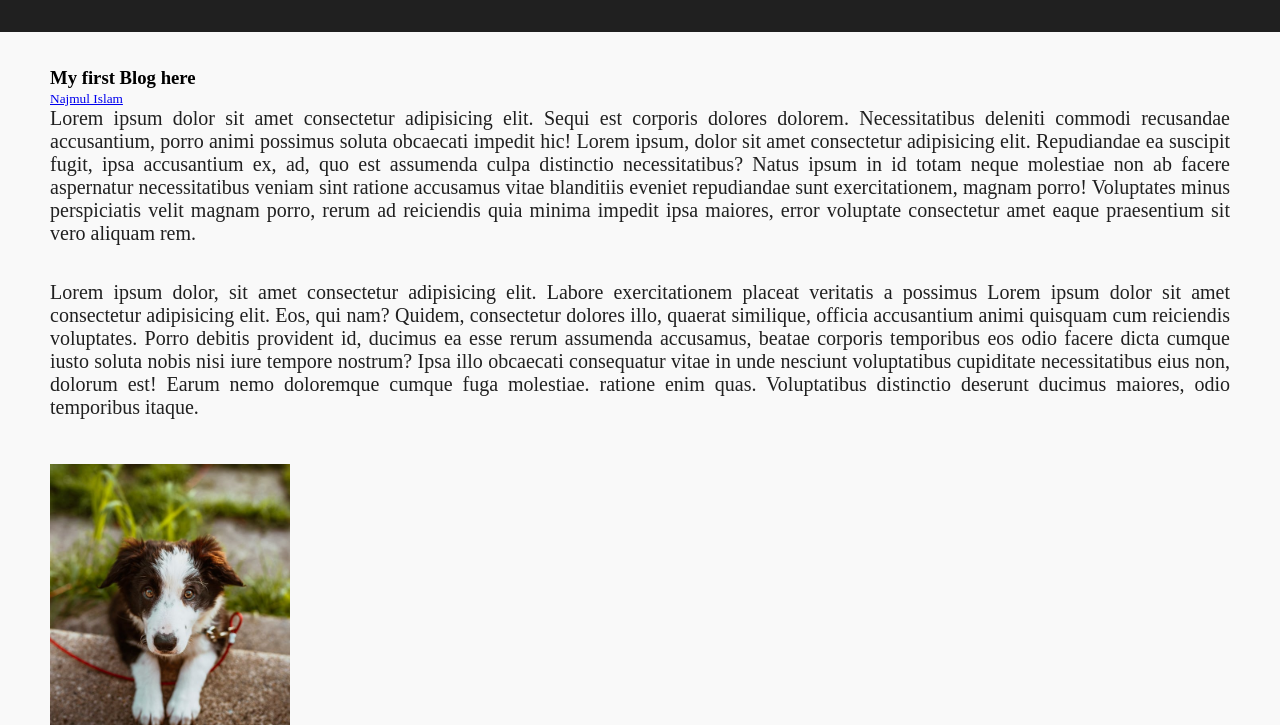
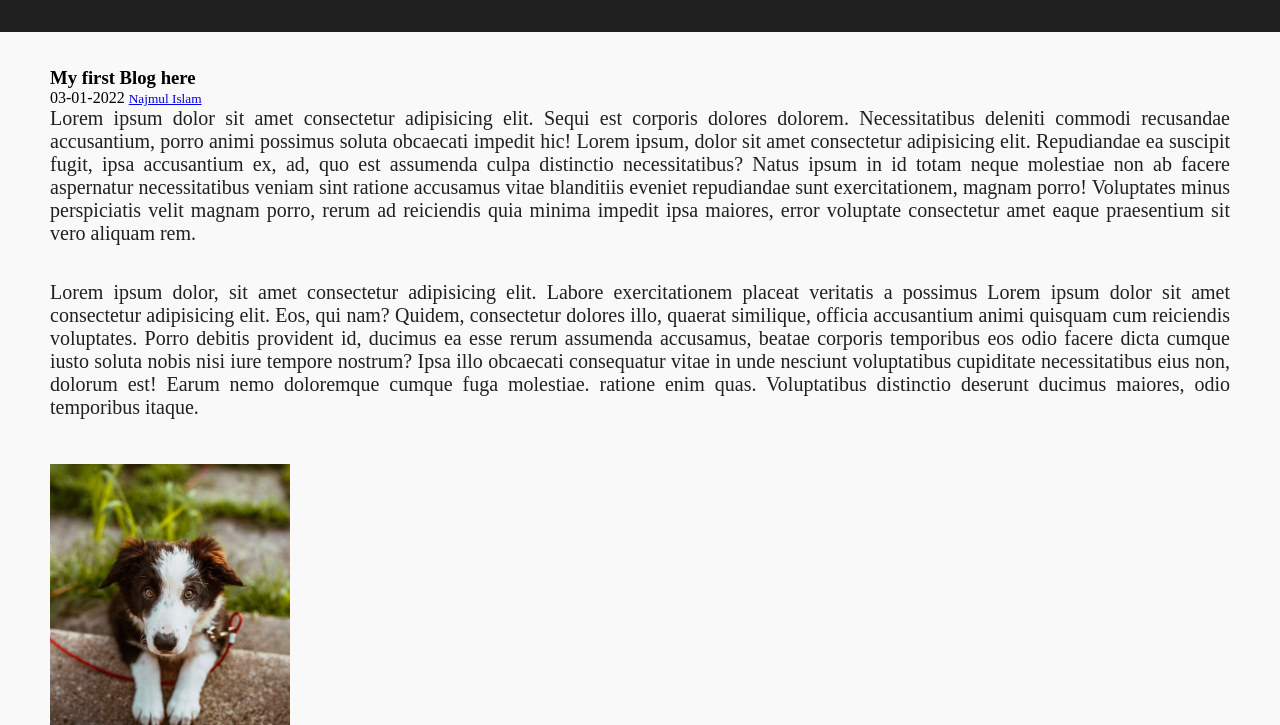
Before and after one commit to snislam/final-practise, a plain HTML site: page index.html in a window 1280 px wide. Shown: the part 75-800 px from the top of the page. Drawn offline with Linux system fonts and the light colour scheme.

Commit message:
second man

```diff
--- a/index.html
+++ b/index.html
@@ -13,6 +13,7 @@
     </div>
     <div class="blog-container">
         <h3>My first Blog here</h3>
+        <date>03-01-2022</date>
         <a href="#"><small>Najmul Islam</small></a>
         <p>Lorem ipsum dolor sit amet consectetur adipisicing elit. Sequi est corporis dolores dolorem. Necessitatibus deleniti commodi recusandae accusantium, porro animi possimus soluta obcaecati impedit hic! Lorem ipsum, dolor sit amet consectetur adipisicing elit. Repudiandae ea suscipit fugit, ipsa accusantium ex, ad, quo est assumenda culpa distinctio necessitatibus? Natus ipsum in id totam neque molestiae non ab facere aspernatur necessitatibus veniam sint ratione accusamus vitae blanditiis eveniet repudiandae sunt exercitationem, magnam porro! Voluptates minus perspiciatis velit magnam porro, rerum ad reiciendis quia minima impedit ipsa maiores, error voluptate consectetur amet eaque praesentium sit vero aliquam rem.</p> <br><br>
         <p>Lorem ipsum dolor, sit amet consectetur adipisicing elit. Labore exercitationem placeat veritatis a possimus Lorem ipsum dolor sit amet consectetur adipisicing elit. Eos, qui nam? Quidem, consectetur dolores illo, quaerat similique, officia accusantium animi quisquam cum reiciendis voluptates. Porro debitis provident id, ducimus ea esse rerum assumenda accusamus, beatae corporis temporibus eos odio facere dicta cumque iusto soluta nobis nisi iure tempore nostrum? Ipsa illo obcaecati consequatur vitae in unde nesciunt voluptatibus cupiditate necessitatibus eius non, dolorum est! Earum nemo doloremque cumque fuga molestiae. ratione enim quas. Voluptatibus distinctio deserunt ducimus maiores, odio temporibus itaque.</p>
```
